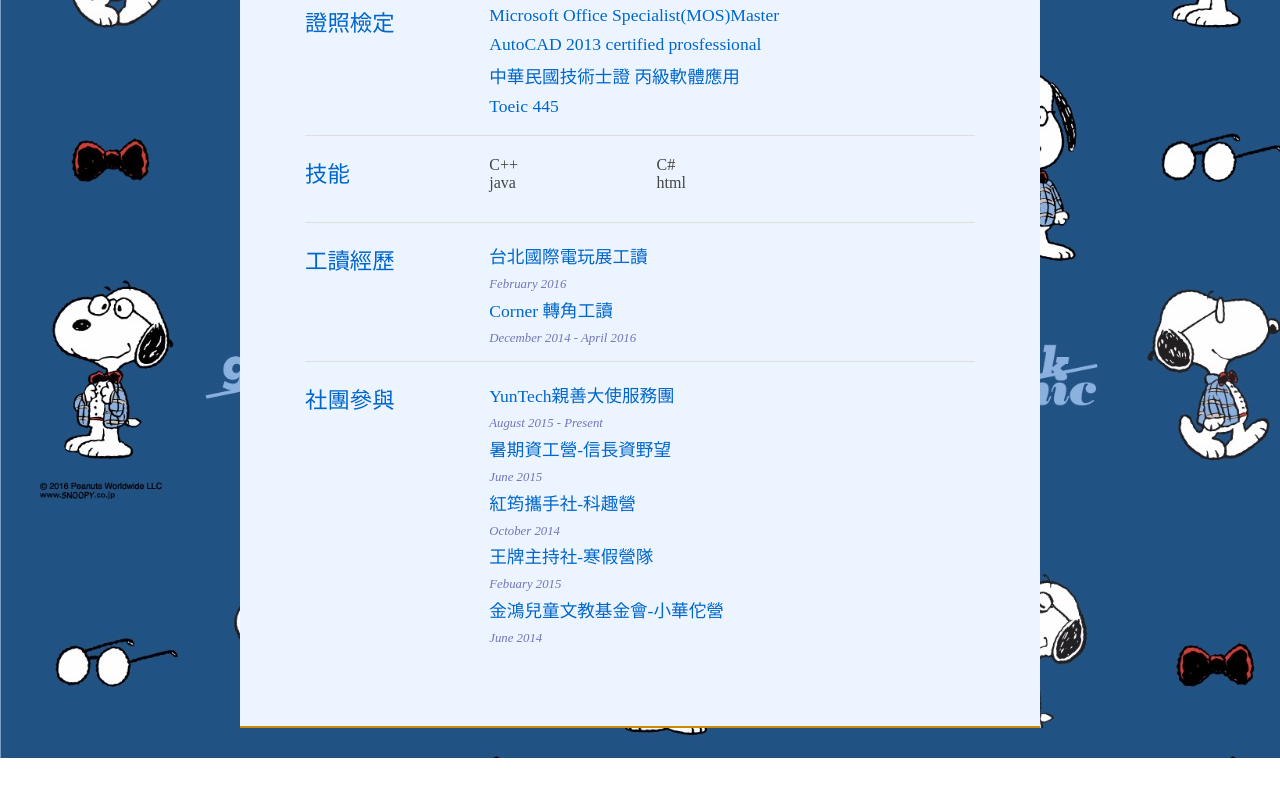
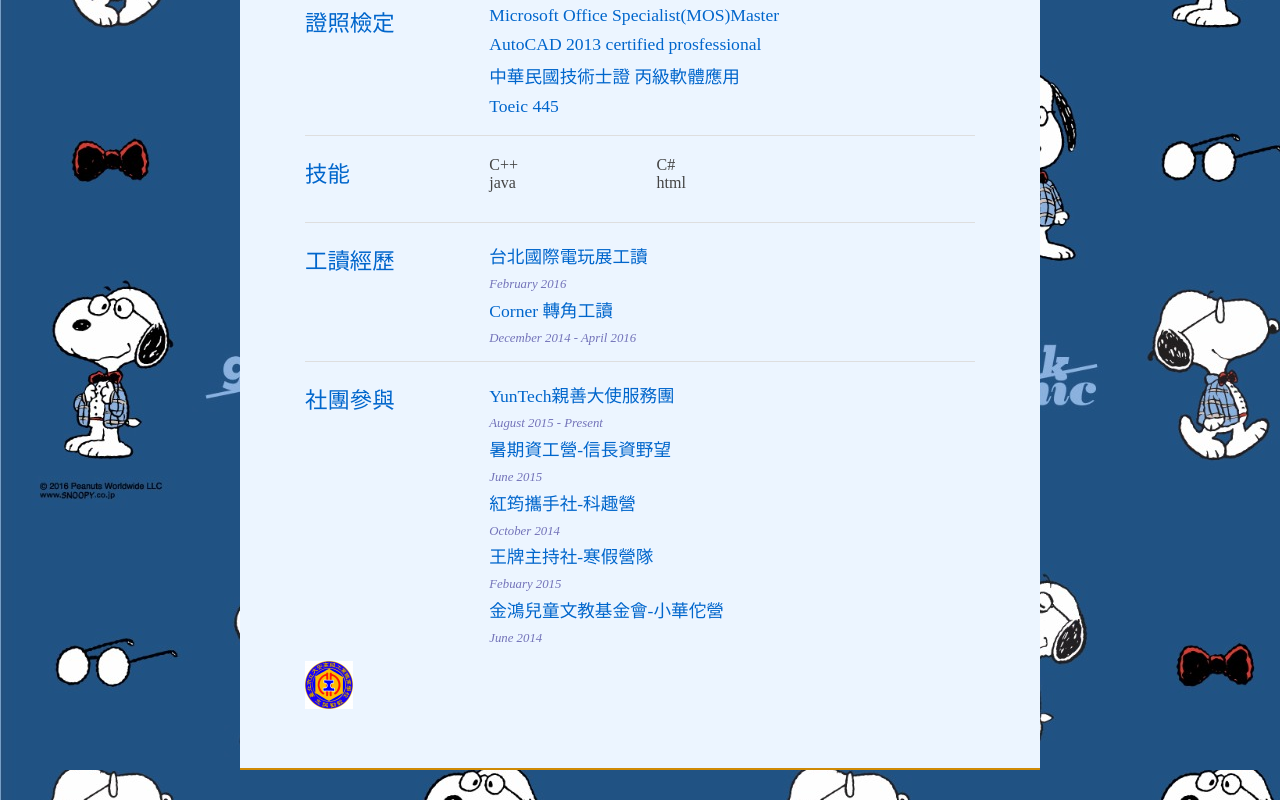
Before and after one commit to Syuchi/Syuchi.github.io, a plain HTML site: page index.html in a window 1280 px wide. Shown: the part 434-1234 px from the top of the page. Before the commit the page ends 1192 px from the top, so only its background shows below. Drawn offline with Linux system fonts and the light colour scheme.

Commit message:
Update index.html

```diff
--- a/index.html
+++ b/index.html
@@ -185,7 +185,7 @@
             </section>
 
 
-
+            <img src="1.ico" alt="" />
 
 
 
```
